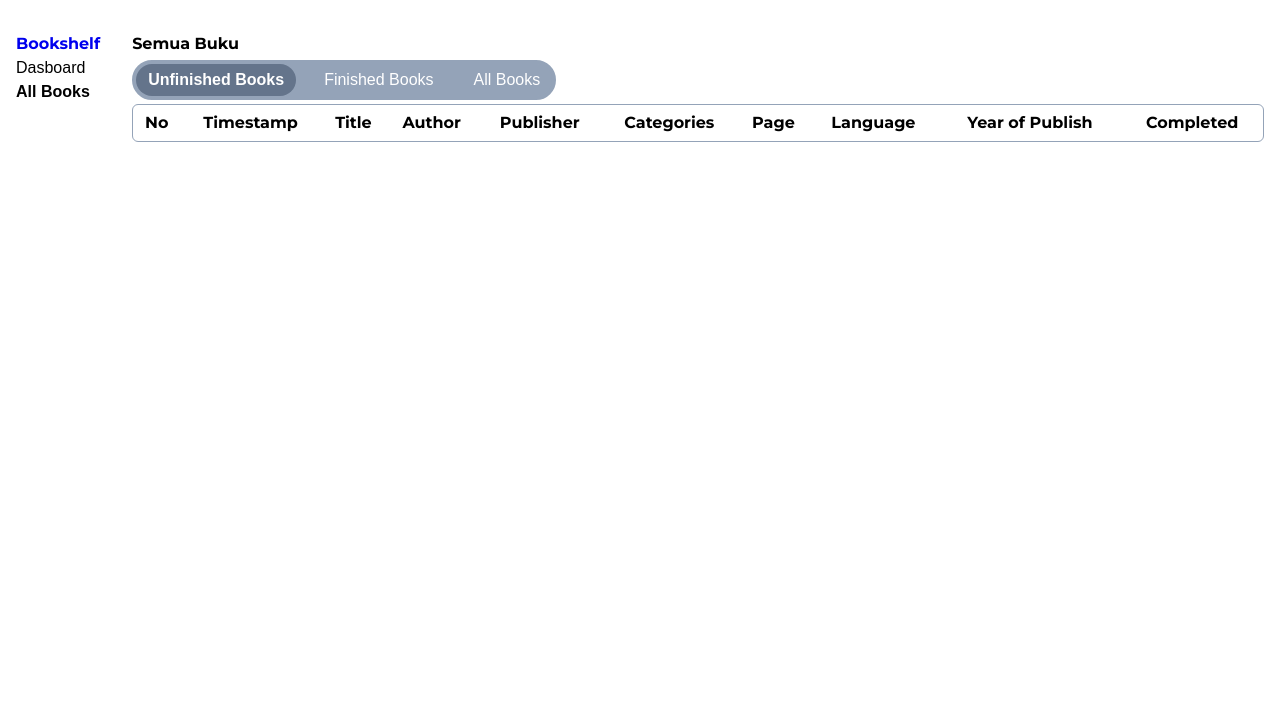
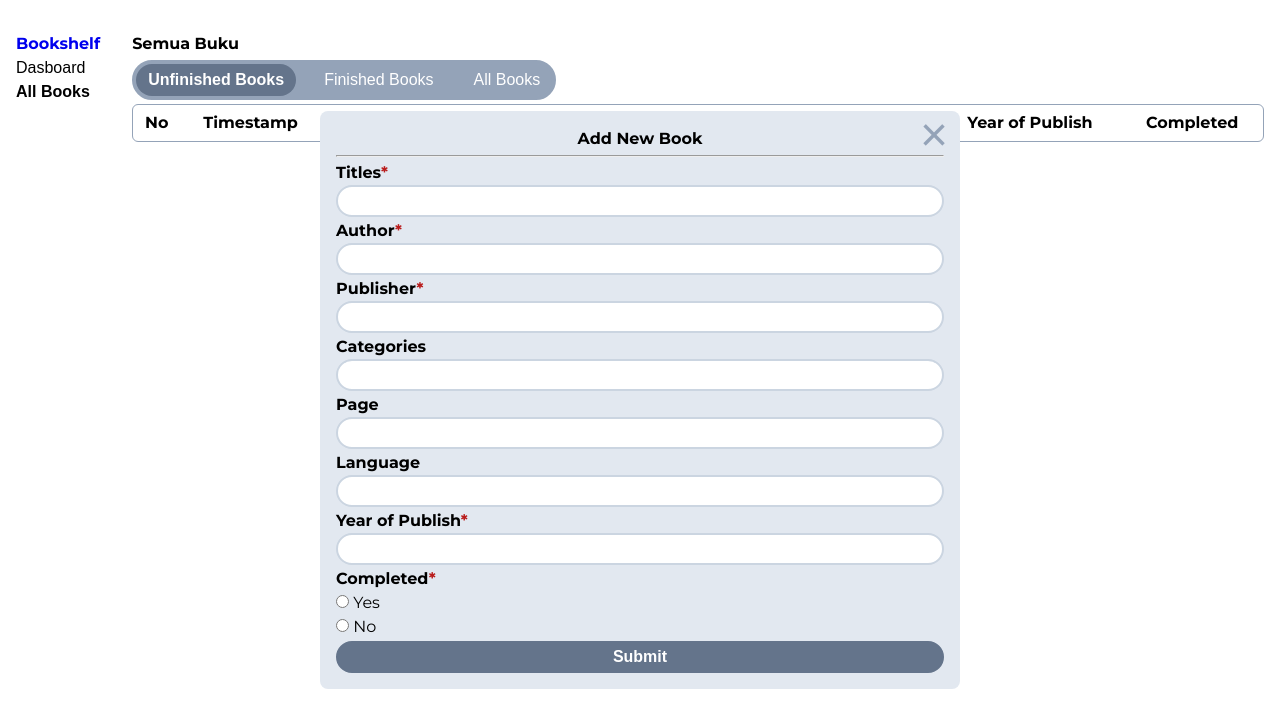
Before and after one commit to Xrayya/dicoding-final-FE, a plain HTML site: page index.html in a window 1280 px wide. Drawn offline with Linux system fonts and the light colour scheme.

Commit message:
feat: add book pop up

```diff
--- a/assets/css/style.css
+++ b/assets/css/style.css
@@ -2,6 +2,8 @@
   --primaryColor: #64748b;
   --primaryBg: #cbd5e1;
   --secondaryBg: #94a3b8;
+  --popupBg: #e2e8f0;
+  --important: #b91c1c;
 }
 
 * {
@@ -88,14 +90,95 @@ td {
   font-weight: bold;
 }
 
-.tabs > button {
+.tabs>button {
   padding: 4px 12px;
   border-radius: calc((1.5rem + 2 * 4px) / 2);
   color: white;
   transition: 500ms ease-out;
 }
 
-.tabs > button.active {
+.tabs>button.active {
   background-color: var(--primaryColor);
   font-weight: bold;
 }
+
+.add-book-pop-up {
+  /* display: none; */
+  position: fixed;
+  left: 0;
+  right: 0;
+  top: 0;
+  bottom: 0;
+  margin: auto;
+  min-width: 160px;
+  width: 50%;
+  height: fit-content;
+  background-color: var(--popupBg);
+  border-radius: 8px;
+}
+
+.add-book-pop-up.active {
+  display: block;
+}
+
+.pop-up-container {
+  padding: 16px;
+  display: flex;
+  flex-direction: column;
+  gap: 4px;
+}
+
+.pop-up-container>h3 {
+  text-align: center;
+}
+
+.pop-up-container>form {
+  display: flex;
+  flex-direction: column;
+  gap: 2px;
+}
+
+.input-group {
+  display: flex;
+  flex-direction: column;
+}
+
+.input-group>label {
+  font-weight: bold;
+}
+
+.input-group>label>.important {
+  color: var(--important);
+}
+
+.input-group>input {
+  height: fit-content;
+  padding: 2px 8px;
+  border-radius: calc((1.5rem + 8px) / 2);
+  border: 2px solid var(--primaryBg);
+}
+
+.input-group>input:focus {
+  outline: none !important;
+  border: 2px solid var(--primaryColor);
+}
+
+.input-group>input[type="submit"] {
+  background-color: var(--primaryColor);
+  border: 2px solid var(--primaryColor);
+  color: white;
+  cursor: pointer;
+  font-weight: bold;
+}
+
+.btn-pop-up-close {
+  position: absolute;
+  right: 12px;
+  top: 12px;
+  font-size: 3rem;
+  color: var(--secondaryBg);
+}
+
+.btn-pop-up-close:hover {
+  color: var(--primaryColor);
+}
--- a/index.html
+++ b/index.html
@@ -142,6 +142,82 @@
           </table>
         </section>
       </main>
+      <div class="add-book-pop-up">
+        <div class="pop-up-container">
+          <h3>Add New Book</h3>
+          <hr />
+          <form>
+            <div class="input-group">
+              <label for="input-title"
+                >Titles<span class="important">*</span></label
+              >
+              <input id="input-title" type="text" name="title" required />
+            </div>
+            <div class="input-group">
+              <label for="input-author"
+                >Author<span class="important">*</span></label
+              >
+              <input id="input-author" type="text" name="author" required />
+            </div>
+            <div class="input-group">
+              <label for="input-publisher"
+                >Publisher<span class="important">*</span></label
+              >
+              <input
+                id="input-publisher"
+                type="text"
+                name="publisher"
+                required
+              />
+            </div>
+            <div class="input-group">
+              <label for="input-categories">Categories</label>
+              <input id="input-categories" type="text" name="categories" />
+            </div>
+            <div class="input-group">
+              <label for="input-page">Page</label>
+              <input id="input-page" type="number" name="page" />
+            </div>
+            <div class="input-group">
+              <label for="input-language">Language</label>
+              <input id="input-language" type="text" name="language" />
+            </div>
+            <div class="input-group">
+              <label for="input-year"
+                >Year of Publish<span class="important">*</span></label
+              >
+              <input id="input-year" type="number" name="year" required />
+            </div>
+            <div class="input-group">
+              <label>Completed<span class="important">*</span></label>
+              <div class="input-completed-radio-wrapper">
+                <input
+                  id="input-completed"
+                  type="radio"
+                  name="completed"
+                  value="true"
+                  required
+                />
+                <label for="input-completed">Yes</label>
+              </div>
+              <div class="input-completed-radio-wrapper">
+                <input
+                  id="input-incompleted"
+                  type="radio"
+                  name="completed"
+                  value="false"
+                  required
+                />
+                <label for="input-incompleted">No</label>
+              </div>
+            </div>
+            <div class="input-group">
+              <input type="submit" name="submit" value="Submit" />
+            </div>
+          </form>
+          <button class="btn-pop-up-close">×</button>
+        </div>
+      </div>
     </div>
     <script type="module" src="assets/js/src/main.js"></script>
   </body>
```
